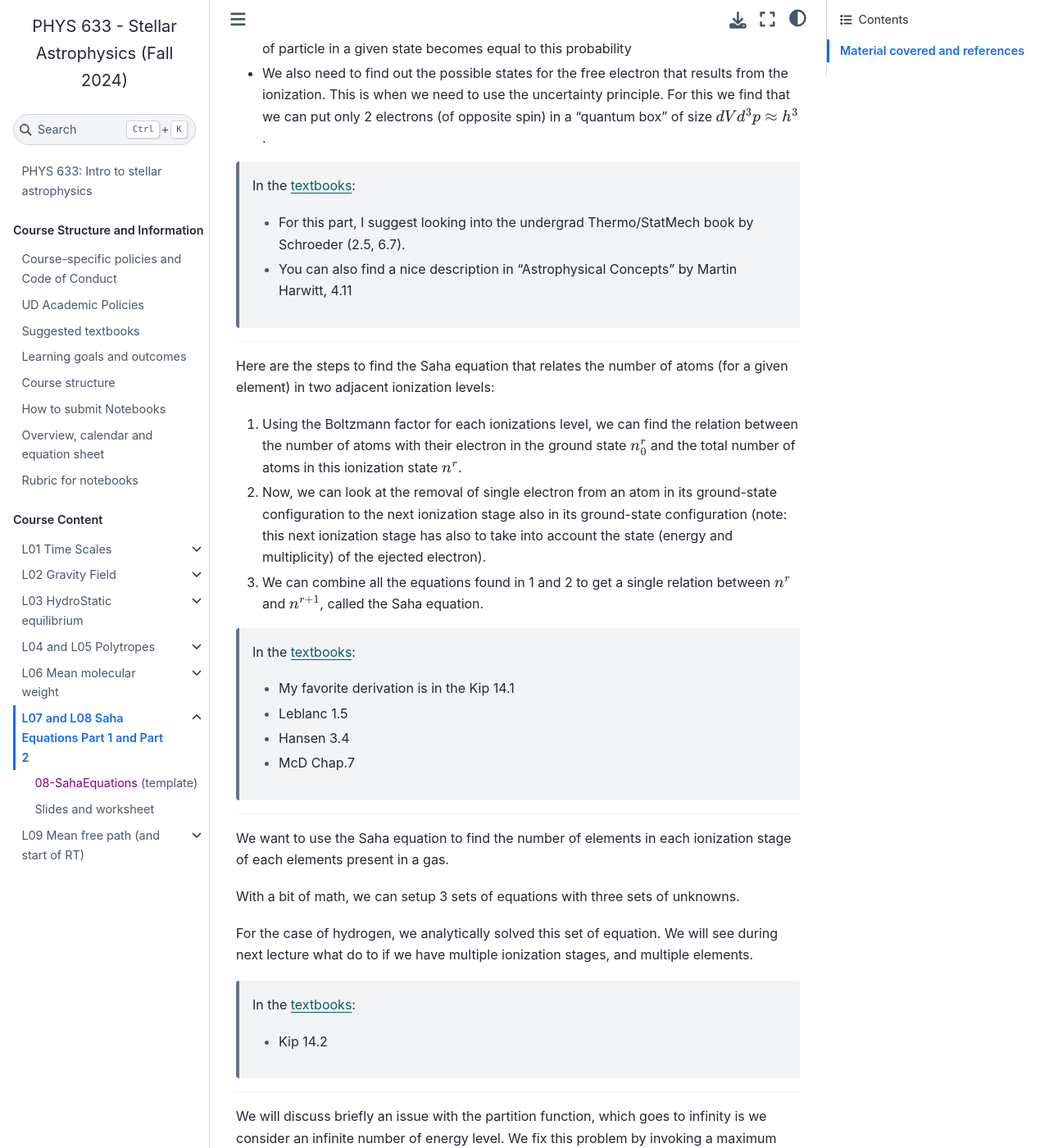
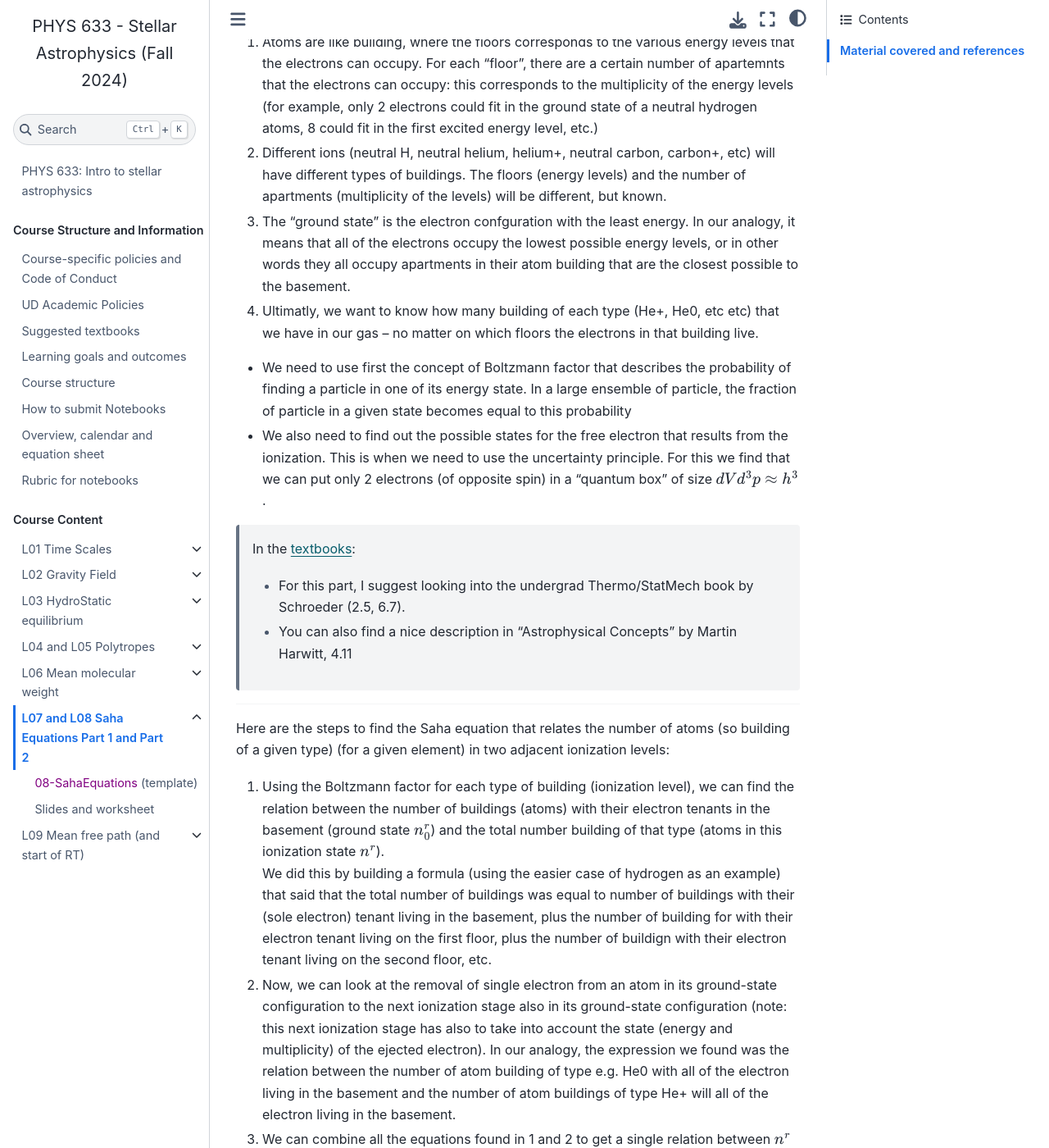
Before and after one commit to veropetit/PHYS633-F2024, a Jupyter Book: the page built from Book/L07andL08-Saha/README.md, in a window 1280 px wide and 1400 px high, scrolled down 428 px. Shown: the whole window at 82% size. Built offline with Jupyter Book 1.0.4 settings and Sphinx 7.4.7 and the Sphinx Book theme 1.1.4, drawn with Linux system fonts in a browser that asks for light colours; some of the changed text lies outside the part shown.

Commit message:
Update README.md

```diff
--- a/Book/L07andL08-Saha/README.md
+++ b/Book/L07andL08-Saha/README.md
@@ -7,6 +7,12 @@ Notebook will be used on Thursday.
 ## Material covered and references
 
 We found out that to calculate the mean molecular weight precisely, we also need to know the degree of ionization of each elements. To do so, we need to do some Stat Mech.
+
+In the text below, I will use an analogy to illustrate the whole concept.
+1. Atoms are like building, where the floors corresponds to the various energy levels that the electrons can occupy. For each "floor", there are a certain number of apartemnts that the electrons can occupy: this corresponds to the multiplicity of the energy levels (for example, only 2 electrons could fit in the ground state of a neutral hydrogen atoms, 8 could fit in the first excited energy level, etc.)
+2. Different ions (neutral H, neutral helium, helium+, neutral carbon, carbon+, etc) will have different types of buildings. The floors (energy levels) and the number of apartments (multiplicity of the levels) will be different, but known.
+4. The "ground state" is the electron confguration with the least energy. In our analogy, it means that all of the electrons occupy the lowest possible energy levels, or in other words they all occupy apartments in their atom building that are the closest possible to the basement.
+3. Ultimatly, we want to know how many building of each type (He+, He0, etc etc) that we have in our gas -- no matter on which floors the electrons in that building live.
 
 * We need to use first the concept of Boltzmann factor that describes the probability of finding a particle in one of its energy state. In a large ensemble of particle, the fraction of particle in a given state becomes equal to this probability
 * We also need to find out the possible states for the free electron that results from the ionization. This is when we need to use the uncertainty principle. For this we find that we can put only 2 electrons (of opposite spin) in a "quantum box" of size $dVd^3p\approx h^3$.
@@ -18,11 +24,20 @@ We found out that to calculate the mean molecular weight precisely, we also need
 
 ---
 
-Here are the steps to find the Saha equation that relates the number of atoms (for a given element) in two adjacent ionization levels:
+Here are the steps to find the Saha equation that relates the number of atoms (so building of a given type) (for a given element) in two adjacent ionization levels:
 
-1. Using the Boltzmann factor for each ionizations level, we can find the relation between the number of atoms with their electron in the ground state $n_0^r$ and the total number of atoms in this ionization state $n^r$.
-2. Now, we can look at the removal of single electron from an atom in its ground-state configuration to the next ionization stage also in its ground-state configuration (note: this next ionization stage has also to take into account the state (energy and multiplicity) of the ejected electron).
-3. We can combine all the equations found in 1 and 2 to get a single relation between $n^r$ and $n^{r+1}$, called the Saha equation.
+1. Using the Boltzmann factor for each type of building (ionization level), we can find the relation between the number of buildings (atoms) with their electron tenants in the basement (ground state $n_0^r$) and the total number building of that type (atoms in this ionization state $n^r$).
+We did this by building a formula (using the easier case of hydrogen as an example) that said that the total number of buildings was equal to number of buildings with their (sole electron) tenant living in the basement, plus the number of building for with their electron tenant living on the first floor, plus the number of buildign with their electron tenant living on the second floor, etc.
+
+2. Now, we can look at the removal of single electron from an atom in its ground-state configuration to the next ionization stage also in its ground-state configuration (note: this next ionization stage has also to take into account the state (energy and multiplicity) of the ejected electron). In our analogy, the expression we found was the relation between the number of atom building of type e.g. He0 with all of the electron living in the basement and the number of atom buildings of type He+ will all of the electron living in the basement.
+
+3. We can combine all the equations found in 1 and 2 to get a single relation between $n^r$ and $n^{r+1}$, called the Saha equation. In our analogy using He0 and He+ as an example, Part 1 gave us an equation that gives us the total number of buildings of type He0 if we know the number of buildings of type He0 for which the electron tenants live in the basement, and a similar equation for the buildings of type He+. We replaced in the equation in part 2, et voila!
+
+Micro-objectives:
+* I can explain the notation we use for representing the ionization and excitation state of an atom
+* I can relate the ionization fraction ($y_i$) of one element with the concentration fractions.
+* I can explain why the StatMech expression for the ionization reaction contains the multiplicity of the free electron.
+* In the expression for $\frac{n_{r+1}}{n_r}P_e$, I can explain the meaning of all the terms (and where they came from in the derivation).
 
 > In the [textbooks](../CourseInformation/textbooks.md):
 >
@@ -33,11 +48,14 @@ Here are the steps to find the Saha equation that relates the number of atoms (f
 
 ---
 
-We want to use the Saha equation to find the number of elements in each ionization stage of each elements present in a gas.
+We want to use the Saha equations to find the number of elements in each ionization stage of each elements present in a gas.
 
 With a bit of math, we can setup 3 sets of equations with three sets of unknowns.
 
 For the case of hydrogen, we analytically solved this set of equation. We will see during next lecture what do to if we have multiple ionization stages, and multiple elements.
+
+Micro-objectives:
+* I can explain the various conditions that will favor/disfavor high ionization
 
 > In the [textbooks](../CourseInformation/textbooks.md):
 >
@@ -46,6 +64,9 @@ For the case of hydrogen, we analytically solved this set of equation. We will s
 ---
 
 We will discuss briefly an issue with the partition function, which goes to infinity is we consider an infinite number of energy level. We fix this problem by invoking a maximum bound energy level, that will depend on the pressure. The physical basis of this "fix" is that for a non-isolated atom, the energy levels with very large energy will be perturbed by the presence of nearby charges (resulting in "pressure ionization" in the most extreme cases).
+
+Micro-objectives:
+* I can explain why we need to truncate the partition functions (conceptually, and numerically)
 
 > In the [textbooks](../CourseInformation/textbooks.md):
 >
@@ -56,14 +77,13 @@ We will discuss briefly an issue with the partition function, which goes to infi
 
 Now, we look at what these equations will look like if you have a mixture of various elements, each of which can have more than one ionization stage. I demonstrated the case of H + He.
 
+We found out that if one knew $E = n_e/n_\mathrm{ion}$, the set of equation "1" through "2" is linear. Therefore we use linear algebra to solve for the ionization fractions $x$, and put them in equation "3" (charge conservation that relates $E$ with the ionization fractions $x$ and the known mass fractions $X$) to calculate the $E$ associated with our resulting ionization fractions. If the $E$ we get from equation #3 is different than the one we assumed at the start, it means that our estimate was wrong, and we can keep trying different values of $E$ until we find the right one!
+
+Micro-objectives:
+
+* I can explain the meaning of $E$ and its minimum and maximum expected value for hydrogen only and for a mixture of hydrogen and helium.
+* I can apply the iterative method to solve for the ionization fractions in a mixture of hydrogen and helium.
+
 > In the [textbooks](../CourseInformation/textbooks.md):
 >
 >* Kip 14.5 has the best description
-
----
-
-We found out that if one knew $E = n_e/n_\mathrm{ion}$, the set of equation "1" through "2" is linear. Therefore we use linear algebra to solve for the ionization fractions $x$, and put them in equation "3" (charge conservation that relates $E$ with the ionization fractions $x$ and the known mass fractions $X$) to calculate the $E$ associated with our resulting ionization fractions. If the $E$ we get from equation #3 is different than the one we assumed at the start, it means that our estimate was wrong, and we can keep trying different values of $E$ until we find the right one!
-
-> In the [textbooks](../CourseInformation/textbooks.md):
->
->* Kip 14.4
```
